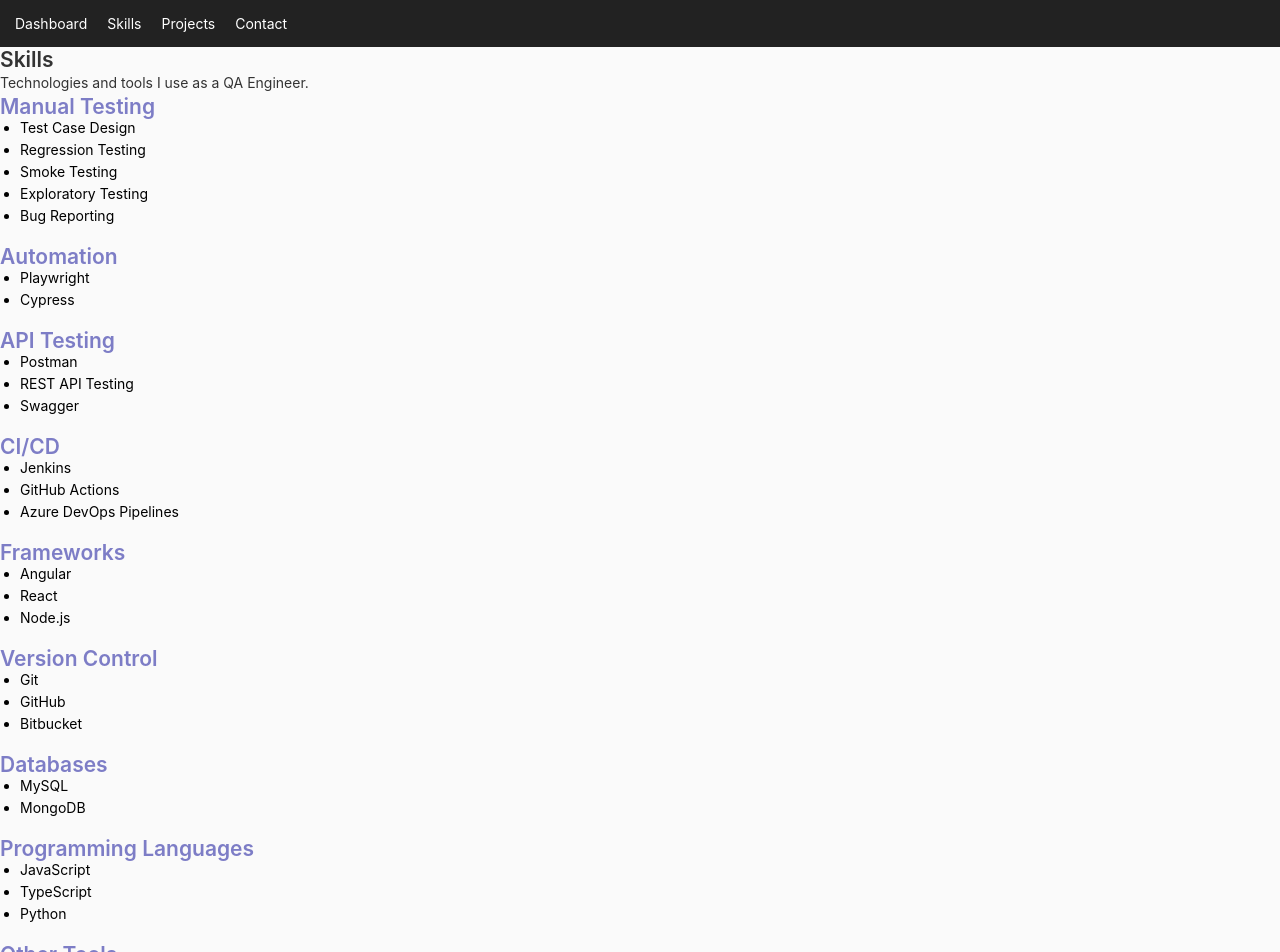
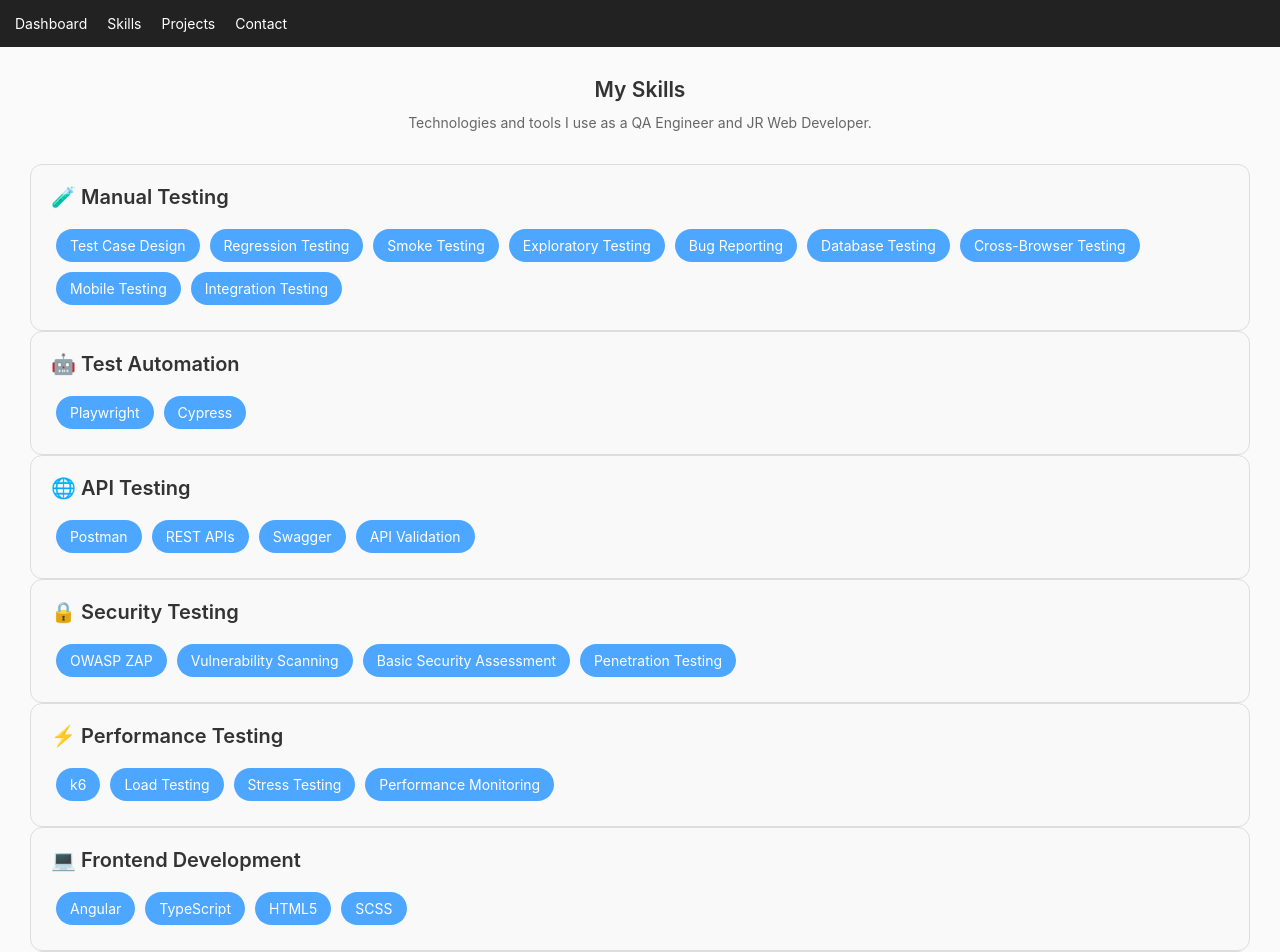
Before and after one commit to root972/Meine-Portfolio, an Angular app: page /skills in a window 1280 px wide. Shown: the top 952 px of the page. Built offline with nearby package versions, Linux system fonts and the light colour scheme.

Commit message:
mehr portfolio UI

```diff
--- a/src/app/app.module.ts
+++ b/src/app/app.module.ts
@@ -4,10 +4,12 @@
 
 import { AppRoutingModule } from './app-routing.module';
 import { AppComponent } from './app.component';
+import { DashboardComponent } from './pages/dashboard/dashboard.component';
 
 @NgModule({
   declarations: [
-    AppComponent
+    AppComponent,
+    DashboardComponent
   ],
   imports: [
     BrowserModule,
--- a/src/app/pages/dashboard/dashboard.component.html
+++ b/src/app/pages/dashboard/dashboard.component.html
@@ -1 +1,14 @@
-<p>dashboard works!</p>
+<section class="hero">
+  <h1>Hi, I'm Yahya 👋</h1>
+  <h2>QA Engineer & Frontend Developer</h2>
+
+  <p>
+     I specialize in manual testing, automation, and building reliable web applications
+    using Angular, Playwright, and modern QA tools.
+  </p>
+
+  <div class="buttons">
+    <a routerLink="/projects">View Projects</a>
+    <a routerLink="/contact">Contact Me</a>
+  </div>
+</section>
--- a/src/app/pages/dashboard/dashboard.component.scss
+++ b/src/app/pages/dashboard/dashboard.component.scss
@@ -0,0 +1,47 @@
+.hero {
+  height: 80vh;
+  display: flex;
+  flex-direction: column;
+  justify-content: center;
+  align-items: center;
+  text-align: center;
+  padding: 20px;
+}
+
+.hero h1 {
+  font-size: 3rem;
+  margin-bottom: 10px;
+}
+
+.hero h2 {
+  font-size: 1.5rem;
+  color: #4da6ff;
+  margin-bottom: 15px;
+}
+
+.hero p {
+  max-width: 600px;
+  color: #666;
+  font-size: 1rem;
+  line-height: 1.6;
+}
+
+.buttons {
+  margin-top: 20px;
+  display: flex;
+  gap: 15px;
+}
+
+.buttons a {
+  text-decoration: none;
+  padding: 10px 20px;
+  border-radius: 8px;
+  background: #4da6ff;
+  color: white;
+  transition: 0.3s;
+}
+
+.buttons a:hover {
+  background: #1f7ed6;
+  transform: translateY(-2px);
+}
--- a/src/app/pages/skills/skills.component.html
+++ b/src/app/pages/skills/skills.component.html
@@ -1,118 +1,81 @@
 <section class="skills">
 
-  <h1>Skills</h1>
-
-  <p>Technologies and tools I use as a QA Engineer.</p>
-
-  <div class="skill-category">
-
-    <h2>Manual Testing</h2>
-
-    <ul>
-      <li>Test Case Design</li>
-      <li>Regression Testing</li>
-      <li>Smoke Testing</li>
-      <li>Exploratory Testing</li>
-      <li>Bug Reporting</li>
-    </ul>
-
-  </div>
-
-  <div class="skill-category">
-
-    <h2>Automation</h2>
-
-    <ul>
-      <li>Playwright</li>
-      <li>Cypress</li>
-    </ul>
-
-  </div>
-
-  <div class="skill-category">
-
-    <h2>API Testing</h2>
-
-    <ul>
-      <li>Postman</li>
-      <li>REST API Testing</li>
-      <li>Swagger</li>
-    </ul>
-
-  </div>
-
-
-<div class="skill-category">
-
-    <h2>CI/CD</h2>
-
-    <ul>
-      <li>Jenkins</li>
-      <li>GitHub Actions</li>
-      <li>Azure DevOps Pipelines</li>
-    </ul>
-
-  </div>
-
-
-  <div class="skill-category">
-<h2>Frameworks</h2>
-
-    <ul>
-      <li>Angular</li>
-      <li>React</li>
-      <li>Node.js</li>
-    </ul>
- </div>
+  <h1>My Skills</h1>
+  <p>Technologies and tools I use as a QA Engineer and JR Web Developer.</p>
 
 
 
+    <div class="skill-card">
+      <h2>🧪 Manual Testing</h2>
 
-<div class="skill-category">
+      <span>Test Case Design</span>
+      <span>Regression Testing</span>
+      <span>Smoke Testing</span>
+      <span>Exploratory Testing</span>
+      <span>Bug Reporting</span>
+      <span>Database Testing</span>
+      <span>Cross-Browser Testing</span>
+      <span>Mobile Testing</span>
+      <span>Integration Testing</span>
+    </div>
 
-    <h2>Version Control</h2>
+    <div class="skill-card">
+      <h2>🤖 Test Automation</h2>
 
-    <ul>
-      <li>Git</li>
-      <li>GitHub</li>
-      <li>Bitbucket</li>
-    </ul>
+      <span>Playwright</span>
+      <span>Cypress</span>
 
-  </div>
+    </div>
 
-  <div class="skill-category">
+    <div class="skill-card">
+      <h2>🌐 API Testing</h2>
 
-    <h2>Databases</h2>
+      <span>Postman</span>
+      <span>REST APIs</span>
+      <span>Swagger</span>
+      <span>API Validation</span>
+    </div>
 
-    <ul>
-      <li>MySQL</li>
-      <li>MongoDB</li>
-    </ul>
+    <div class="skill-card">
+      <h2>🔒 Security Testing</h2>
 
-  </div>
+      <span>OWASP ZAP</span>
+      <span>Vulnerability Scanning</span>
+      <span>Basic Security Assessment</span>
+      <span>Penetration Testing</span>
+    </div>
 
-  <div class="skill-category">
-<h2>Programming Languages</h2>
+    <div class="skill-card">
+      <h2>⚡ Performance Testing</h2>
 
-    <ul>
-      <li>JavaScript</li>
-      <li>TypeScript</li>
-      <li>Python</li>
-    </ul>
-  </div>
+      <span>k6</span>
+      <span>Load Testing</span>
+      <span>Stress Testing</span>
+      <span>Performance Monitoring</span>
+    </div>
 
+    <div class="skill-card">
+      <h2>💻 Frontend Development</h2>
 
-  <div class="skill-category">
+      <span>Angular</span>
+      <span>TypeScript</span>
+      <span>HTML5</span>
+      <span>SCSS</span>
+    </div>
 
-    <h2>Other Tools</h2>
+    <div class="skill-card">
+      <h2>🛠 CI/CD & Version Control</h2>
+      <span>Git</span>
+      <span>GitHub</span>
+      <span>Gitlab</span>
+    </div>
 
-    <ul>
-      <li>JIRA</li>
-      <li>SQL</li>
-      <li>Git</li>
-      <li>Azure DevOps</li>
-    </ul>
-
-  </div>
+<div class="skill-card">
+  <h2> 🌐 Languages</h2>
+   <span>Typescript </span>
+    <span>JavaScript </span>
+     <span>Python </span>
+     <span>SQL </span>
+    </div>
 
 </section>
--- a/src/app/pages/skills/skills.component.scss
+++ b/src/app/pages/skills/skills.component.scss
@@ -1,16 +1,48 @@
-.skill-category {
-  margin-bottom: 20px;
-  color: #000000;
+.skills {
+  padding: 30px;
+  text-align: center;
+}
 
-  h2 {
-    color: rgb(125, 125, 198);
-  }
+.skills h1 {
+  margin-bottom: 10px;
+}
 
-  ul {
-    padding-left: 20px;
-  }
+.skills p {
+  margin-bottom: 30px;
+  color: #666;
+}
 
-  li {
-    margin-bottom: 5px;
-  }
+.skills-grid {
+  display: grid;
+  grid-template-columns: repeat(auto-fit, minmax(300px, 1fr));
+  gap: 20px;
 }
+
+.skill-card {
+  background: #f9f9f9;
+  border: 1px solid #ddd;
+  border-radius: 12px;
+  padding: 20px;
+  text-align: left;
+  transition: 0.3s ease;
+}
+
+.skill-card:hover {
+  transform: translateY(-5px);
+  box-shadow: 0 10px 20px rgba(0, 0, 0, 0.1);
+}
+
+.skill-card h2 {
+  margin-bottom: 15px;
+  font-size: 20px;
+}
+
+.skill-card span {
+  display: inline-block;
+  margin: 5px;
+  padding: 8px 14px;
+  background: #4da6ff;
+  color: white;
+  border-radius: 20px;
+  font-size: 14px;
+}
```
